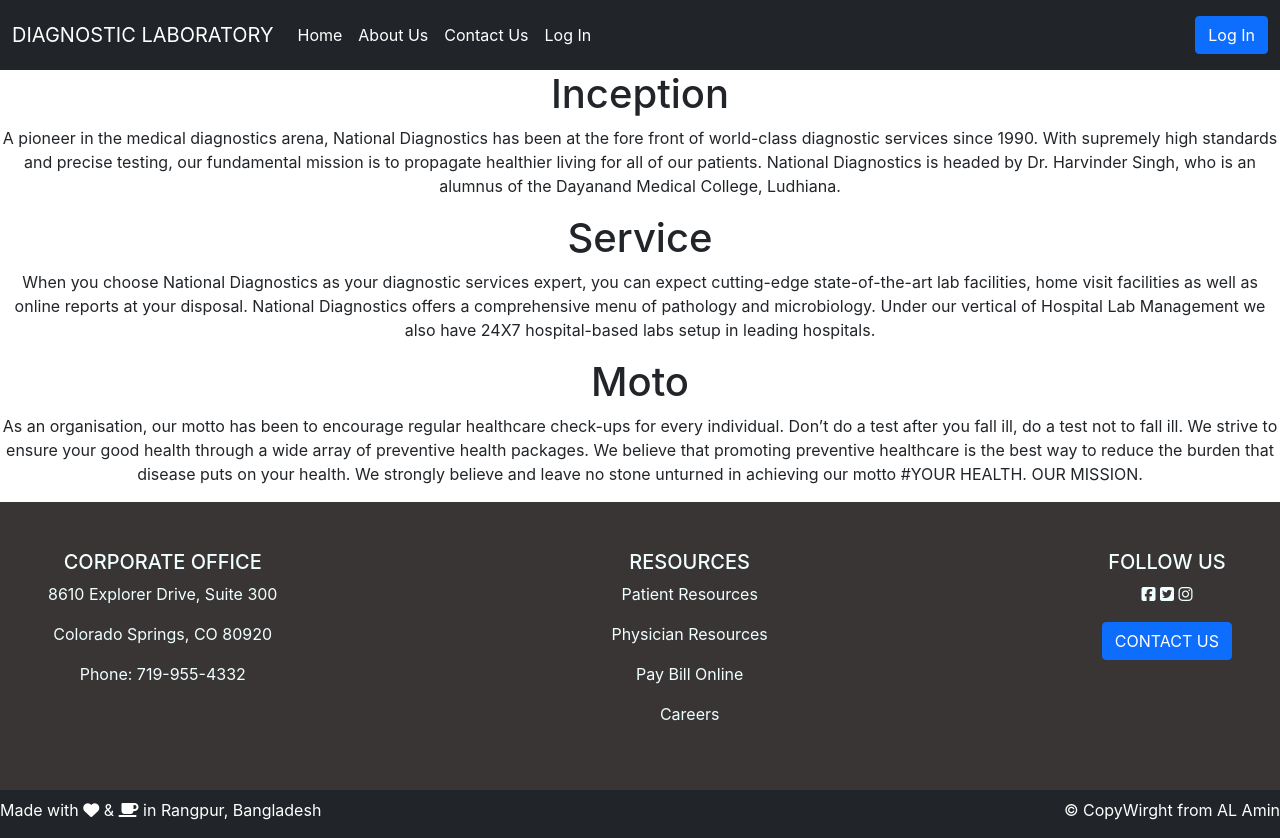
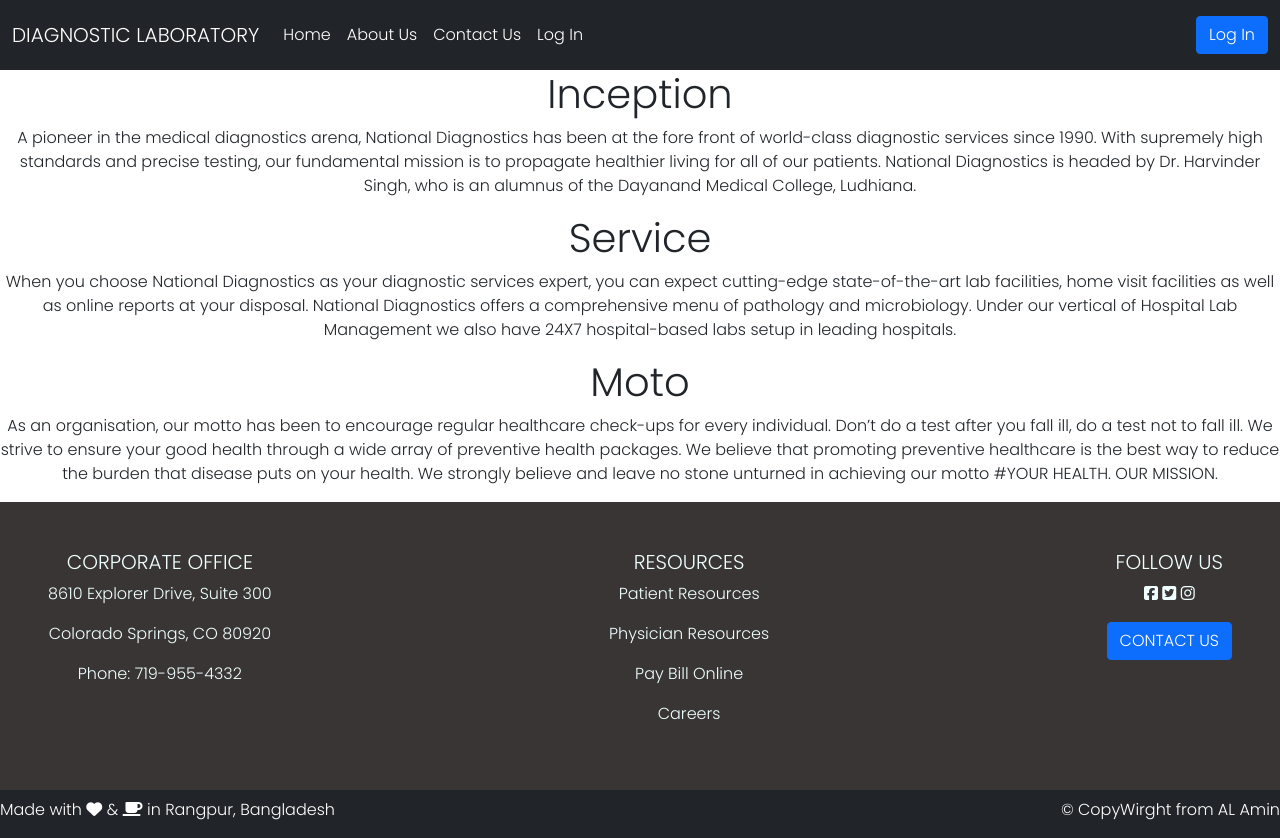
Before and after one commit to aimless00/National-Lab, a React (Create React App) app: page /about in a window 1280 px wide. Built offline with nearby package versions, Linux system fonts and the light colour scheme; no server answers.

Commit message:
final tuch

```diff
--- a/src/components/Home/Nav/Nav.js
+++ b/src/components/Home/Nav/Nav.js
@@ -10,12 +10,12 @@ const Nav = () => {
             <nav className="navbar navbar-expand-lg navbar-dark bg-dark">
                 <div className="container-fluid">
                     <Link className="navbar-brand" to="/home">DIAGNOSTIC LABORATORY</Link>
-                    <button className="navbar-toggler" type="button" data-bs-toggle="collapse" data-bs-target="#navbarText" aria-controls="navbarText" aria-expanded="false" aria-label="Toggle navigation">
-                        <span className="navbar-toggler-icon"></span>
+                    <button class="navbar-toggler" type="button" data-bs-toggle="collapse" data-bs-target="#navbarText" aria-controls="navbarText" aria-expanded="false" aria-label="Toggle navigation">
+                        <span class="navbar-toggler-icon"></span>
                     </button>
-                    <div className="collapse navbar-collapse" id="navbarText">
-                        <ul className="navbar-nav me-auto mb-2 mb-lg-0">
-                            <li className="nav-item">
+                    <div class="collapse navbar-collapse" id="navbarText">
+                        <ul class="navbar-nav me-auto mb-2 mb-lg-0">
+                            <li class="nav-item">
                                 <Link className="nav-link active" aria-current="page" to="/home">Home</Link>
                             </li>
                             <li className="nav-item">
--- a/src/components/Home/Service/Service.js
+++ b/src/components/Home/Service/Service.js
@@ -10,7 +10,7 @@ const Service = ({ service }) => {
             </div>
             <div>
                 <h2>{name.slice(0, 20)}</h2>
-                <p >{description.slice(0, 180)}</p>
+                <p >{description.slice(0, 170)}</p>
                 <Link to={`/home/${id}`}><button className="btn btn-primary">See Details</button></Link>
             </div>
         </div >
--- a/src/components/Home/Services/Services.css
+++ b/src/components/Home/Services/Services.css
@@ -1,6 +1,7 @@
 .services-section{
     display: grid;
     grid-template-columns: repeat(2, 1fr);
+    grid-gap: 10px;
     margin: 10px;
     margin-top: 15px;
     background-color: azure;
--- a/src/components/Login/Login.js
+++ b/src/components/Login/Login.js
@@ -34,7 +34,7 @@ const Login = () => {
     }
 
     return (
-        <div>
+        <div className="border w-75 mx-auto mt-2 shadow p-3 mb-5 bg-body rounded">
             <form onSubmit={handleSignIn} className="w-50 mx-auto">
                 <h1 className="text-primary">Please Log In</h1>
                 <div className="row mb-3">
@@ -53,7 +53,7 @@ const Login = () => {
             </form>
             <p>New to Account? <Link to="/register">Create Account</Link></p>
             <div className="mt-5 ">
-                <button onClick={handleGoogleLogin} className="btn btn-primary">Google Sign In</button>
+                <button onClick={handleGoogleLogin} className="btn btn-primary"><i class="fab fa-google text-success fs-3 mx-2"></i>Google Sign In</button>
             </div>
         </div >
     );
--- a/src/components/Register/Register.js
+++ b/src/components/Register/Register.js
@@ -47,7 +47,7 @@ const Register = () => {
     }
 
     return (
-        <div>
+        <div className="border w-75 mx-auto mt-2 shadow p-3 mb-5 bg-body rounded">
             <form onSubmit={handleSignUp} className="w-50 mb-2 mx-auto">
                 <h1 className="text-primary">Please Sign Up</h1>
                 <div className="row mb-3 mt-5">
@@ -72,7 +72,7 @@ const Register = () => {
             </form>
             <p>Already have account? <Link to="/login">Log in</Link></p>
             <div className="p-5">
-                <button onClick={handleGoogleLogin} className="btn btn-primary ">Google Sign Up</button>
+                <button onClick={handleGoogleLogin} className="btn btn-primary "><i class="fab fa-google text-success fs-3 mx-2"></i>Google Sign Up</button>
             </div>
         </div>
     );
--- a/src/index.css
+++ b/src/index.css
@@ -1,8 +1,9 @@
+
+@import url('https://fonts.googleapis.com/css2?family=Poppins:wght@300&display=swap');
+
 body {
   margin: 0;
-  font-family: -apple-system, BlinkMacSystemFont, 'Segoe UI', 'Roboto', 'Oxygen',
-    'Ubuntu', 'Cantarell', 'Fira Sans', 'Droid Sans', 'Helvetica Neue',
-    sans-serif;
+  font-family: 'Poppins', sans-serif;
   -webkit-font-smoothing: antialiased;
   -moz-osx-font-smoothing: grayscale;
 }
--- a/src/index.js
+++ b/src/index.js
@@ -3,6 +3,7 @@ import ReactDOM from 'react-dom';
 import './index.css';
 import App from './App';
 import reportWebVitals from './reportWebVitals';
+
 
 ReactDOM.render(
   <React.StrictMode>
```
